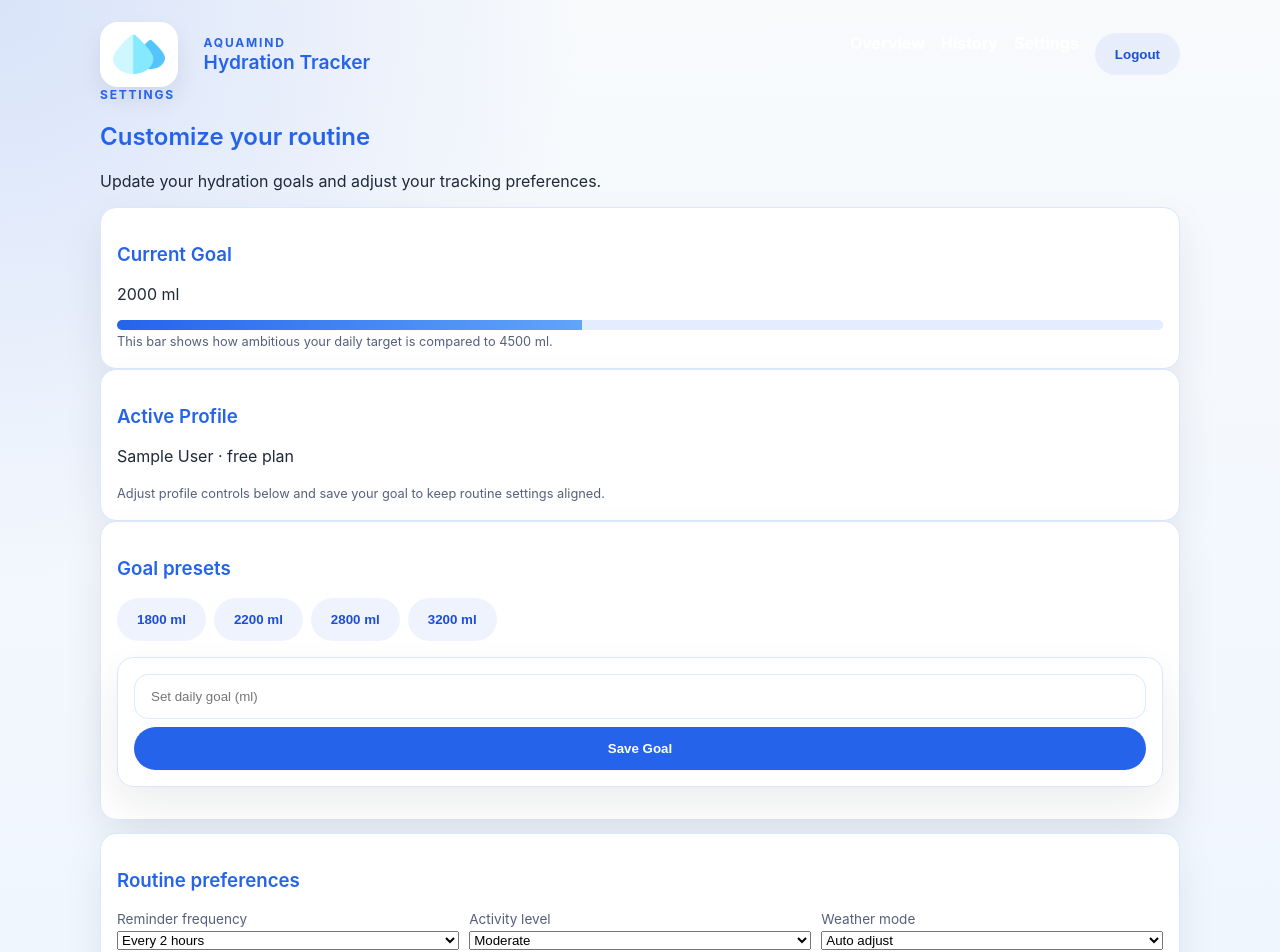
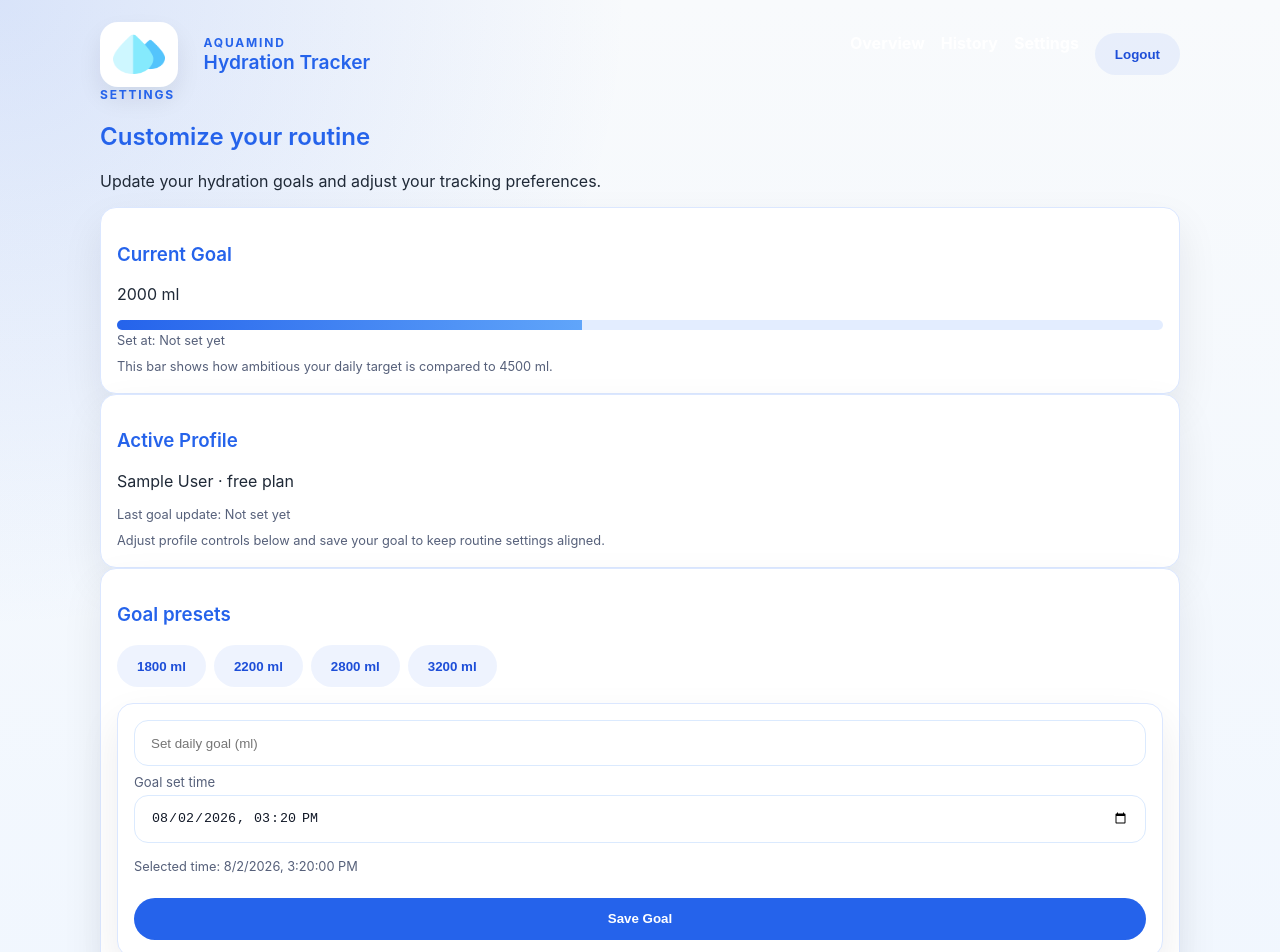
Before and after one commit to alvinkmwangi007-ops/Aquamind, a React (Vite) app in the folder aquamind/client/: page /settings in a window 1280 px wide. Shown: the top 952 px of the page. Built offline with nearby package versions, Linux system fonts and the light colour scheme; no server answers; sample sign-in values are in the browser's storage.

Commit message:
feat(tracking): add goal timestamps, milestone celebration, and history ml scale

```diff
--- a/aquamind/client/src/api.js
+++ b/aquamind/client/src/api.js
@@ -1,5 +1,6 @@
 // API Service with CRUD operations using fetch + error handling
 const API_BASE_URL = import.meta.env.VITE_API_URL || "https://aquamind-3.onrender.com/api";
+const GOAL_RECORDS_KEY = "aquamind_goal_records";
 
 function getStoredUserId() {
   const stored = sessionStorage.getItem("aquamind_user") || localStorage.getItem("aquamind_user");
@@ -27,6 +28,30 @@ export function clearToken() {
 function authHeaders() {
   const token = getToken();
   return token ? { Authorization: `Bearer ${token}` } : {};
+}
+
+function getGoalRecordsMap() {
+  try {
+    return JSON.parse(localStorage.getItem(GOAL_RECORDS_KEY)) || {};
+  } catch {
+    return {};
+  }
+}
+
+function normalizeGoalData(raw, fallbackGoal = 2000) {
+  if (!raw) return { goalAmount: fallbackGoal, set_at: null };
+
+  if (Array.isArray(raw)) {
+    return normalizeGoalData(raw[0], fallbackGoal);
+  }
+
+  if (raw.data && Array.isArray(raw.data)) {
+    return normalizeGoalData(raw.data[0], fallbackGoal);
+  }
+
+  const goalAmount = Number(raw.daily_target_ml || raw.goalAmount || fallbackGoal);
+  const setAt = raw.set_at || raw.setAt || null;
+  return { goalAmount, daily_target_ml: goalAmount, set_at: setAt };
 }
 
 function asPaginated(items, page, perPage) {
@@ -127,34 +152,48 @@ export async function deleteLog(id) {
  * Fetch user's hydration goal
  */
 export async function fetchGoal() {
+  const userId = getStoredUserId();
   try {
     const response = await fetch(`${API_BASE_URL}/goals`, { headers: { ...authHeaders() } });
     if (!response.ok) {
       throw new Error(`Failed to fetch goal: ${response.statusText}`);
     }
-    return response.json();
+    const data = normalizeGoalData(await response.json(), getGoal());
+    if (data.goalAmount) {
+      saveGoalRecord(data.goalAmount, data.set_at || new Date().toISOString(), userId);
+    }
+    return data;
   } catch {
-    return { goalAmount: getGoal(), daily_target_ml: getGoal() };
+    const local = getGoalRecord(userId);
+    return {
+      goalAmount: local.goalAmount,
+      daily_target_ml: local.goalAmount,
+      set_at: local.setAt,
+    };
   }
 }
 
 /**
  * Create or update user's hydration goal
  */
-export async function setGoal(goalAmount) {
+export async function setGoal(goalAmount, setAt = new Date().toISOString()) {
+  const userId = getStoredUserId();
   try {
     const response = await fetch(`${API_BASE_URL}/goals`, {
       method: "POST",
       headers: { "Content-Type": "application/json", ...authHeaders() },
-      body: JSON.stringify({ daily_target_ml: goalAmount }),
+      body: JSON.stringify({ daily_target_ml: goalAmount, set_at: setAt }),
     });
     if (!response.ok) {
       throw new Error(`Failed to set goal: ${response.statusText}`);
     }
-    return response.json();
+    const data = normalizeGoalData(await response.json(), goalAmount);
+    const finalizedSetAt = data.set_at || setAt;
+    saveGoalRecord(data.goalAmount, finalizedSetAt, userId);
+    return { ...data, set_at: finalizedSetAt };
   } catch {
-    saveGoal(goalAmount);
-    return { goalAmount, daily_target_ml: goalAmount };
+    saveGoalRecord(goalAmount, setAt, userId);
+    return { goalAmount, daily_target_ml: goalAmount, set_at: setAt };
   }
 }
 
@@ -226,12 +265,43 @@ export function getLogs() {
  * Save goal to localStorage as fallback
  */
 export function saveGoal(goal) {
-  localStorage.setItem("aquamind_goal", JSON.stringify(goal));
+  saveGoalRecord(goal, new Date().toISOString(), getStoredUserId());
 }
 
 /**
  * Get goal from localStorage as fallback
  */
 export function getGoal() {
-  return JSON.parse(localStorage.getItem("aquamind_goal")) || 2000;
+  return getGoalRecord(getStoredUserId()).goalAmount;
 }
+
+export function saveGoalRecord(goalAmount, setAt, userId = getStoredUserId()) {
+  const records = getGoalRecordsMap();
+  records[String(userId)] = {
+    goalAmount: Number(goalAmount) || 2000,
+    setAt: setAt || new Date().toISOString(),
+  };
+  localStorage.setItem(GOAL_RECORDS_KEY, JSON.stringify(records));
+  localStorage.setItem("aquamind_goal", JSON.stringify(Number(goalAmount) || 2000));
+}
+
+export function getGoalRecord(userId = getStoredUserId()) {
+  const records = getGoalRecordsMap();
+  const record = records[String(userId)];
+  if (record) {
+    return {
+      goalAmount: Number(record.goalAmount) || 2000,
+      setAt: record.setAt || null,
+    };
+  }
+
+  const legacy = JSON.parse(localStorage.getItem("aquamind_goal"));
+  return {
+    goalAmount: Number(legacy) || 2000,
+    setAt: null,
+  };
+}
+
+export function getGoalRecords() {
+  return getGoalRecordsMap();
+}
--- a/aquamind/client/src/components/GoalSetting.jsx
+++ b/aquamind/client/src/components/GoalSetting.jsx
@@ -3,11 +3,17 @@ import { useState } from "react";
 
 export default function GoalSetting({ onSetGoal }) {
   const [goal, setGoal] = useState("");
+  const [setAtInput, setSetAtInput] = useState(() => {
+    const now = new Date();
+    const local = new Date(now.getTime() - now.getTimezoneOffset() * 60000);
+    return local.toISOString().slice(0, 16);
+  });
 
   const handleSubmit = (e) => {
     e.preventDefault();
     if (goal) {
-      onSetGoal(Number(goal));
+      const requestedTime = setAtInput ? new Date(setAtInput).toISOString() : new Date().toISOString();
+      onSetGoal(Number(goal), requestedTime);
       setGoal("");
     }
   };
@@ -20,6 +26,15 @@ export default function GoalSetting({ onSetGoal }) {
         onChange={(e) => setGoal(e.target.value)}
         placeholder="Set daily goal (ml)"
       />
+      <label className="goal-time-field">
+        Goal set time
+        <input
+          type="datetime-local"
+          value={setAtInput}
+          onChange={(e) => setSetAtInput(e.target.value)}
+        />
+      </label>
+      <p className="fine-print">Selected time: {new Date(setAtInput).toLocaleString()}</p>
       <button type="submit">Save Goal</button>
     </form>
   );
--- a/aquamind/client/src/components/pages/Home.jsx
+++ b/aquamind/client/src/components/pages/Home.jsx
@@ -3,13 +3,14 @@ import { useState, useEffect } from "react";
 import Header from "../Header";
 import DailyLogForm from "../DailyLogForm";
 import GoalSetting from "../GoalSetting";
-import { fetchLogs, fetchGoal, createLog, setGoal, getLogs as getLogsLocalStorage, getGoal as getGoalLocalStorage } from "../../api";
+import { fetchLogs, fetchGoal, createLog, setGoal, getLogs as getLogsLocalStorage, getGoalRecord, getGoalRecords } from "../../api";
 import { useAuth } from "../../auth";
 
 export default function Home() {
   const { user, users = [] } = useAuth();
   const [current, setCurrent] = useState(0);
   const [goal, setGoalValue] = useState(2000);
+  const [goalSetAt, setGoalSetAt] = useState(null);
   const [logs, setLogs] = useState([]);
   const [loading, setLoading] = useState(true);
   const [error, setError] = useState(null);
@@ -18,14 +19,17 @@ export default function Home() {
     const loadGoal = async () => {
       try {
         const goalData = await fetchGoal();
-        setGoalValue(goalData.goalAmount || 2000);
+        setGoalValue(goalData.daily_target_ml || goalData.goalAmount || 2000);
+        setGoalSetAt(goalData.set_at || null);
       } catch (err) {
         console.error("Failed to fetch goal:", err);
-        setGoalValue(getGoalLocalStorage());
+        const localGoal = getGoalRecord(user?.id);
+        setGoalValue(localGoal.goalAmount);
+        setGoalSetAt(localGoal.setAt);
       }
     };
     loadGoal();
-  }, []);
+  }, [user?.id]);
 
   useEffect(() => {
     const loadLogs = async () => {
@@ -67,10 +71,11 @@ export default function Home() {
     }
   };
 
-  const handleSetGoal = async (amount) => {
+  const handleSetGoal = async (amount, requestedSetAt) => {
     try {
-      const newGoal = await setGoal(amount);
+      const newGoal = await setGoal(amount, requestedSetAt);
       setGoalValue(newGoal.daily_target_ml || newGoal.goalAmount || amount);
+      setGoalSetAt(newGoal.set_at || requestedSetAt || null);
     } catch (err) {
       setError(err.message || "Could not save goal.");
       setTimeout(() => setError(null), 5000);
@@ -78,8 +83,10 @@ export default function Home() {
   };
 
   const goalPct = Math.min((current / goal) * 100, 100);
+  const completedGoal = goal > 0 && current >= goal;
   const latestLogs = logs.slice(0, 5);
   const allLogs = getLogsLocalStorage();
+  const goalRecords = getGoalRecords();
   const totalsByUserId = allLogs.reduce((acc, entry) => {
     const userId = Number(entry.user_id || 1);
     const amount = Number(entry.amount_ml || entry.amount || 0);
@@ -91,6 +98,8 @@ export default function Home() {
     ...entry,
     total: totalsByUserId[entry.id] || 0,
     width: Math.round(((totalsByUserId[entry.id] || 0) / maxTotal) * 100),
+    goalAmount: Number(goalRecords[String(entry.id)]?.goalAmount || 2000),
+    goalSetAt: goalRecords[String(entry.id)]?.setAt || null,
   }));
 
   return (
@@ -127,6 +136,13 @@ export default function Home() {
         </div>
       </section>
 
+      {completedGoal && (
+        <section className="card congrats-card" role="status" aria-live="polite">
+          <h3>Congratulations, {user?.name || "Hydration Hero"}!</h3>
+          <p>You reached your daily hydration target of {goal} ml.</p>
+        </section>
+      )}
+
       {user?.role === "admin" && (
         <section className="admin-panel card">
           <div className="summary-head">
@@ -153,7 +169,10 @@ export default function Home() {
                 <div className="user-bar-row" key={entry.id}>
                   <div className="user-meta">
                     <strong>{entry.name}</strong>
-                    <span>{entry.role}</span>
+                    <span>{entry.role} · goal {entry.goalAmount} ml</span>
+                    <span>
+                      Set at: {entry.goalSetAt ? new Date(entry.goalSetAt).toLocaleString() : "Not set"}
+                    </span>
                   </div>
                   <div className="bar-track">
                     <div className="bar-fill" style={{ width: `${entry.width}%` }} />
@@ -199,6 +218,7 @@ export default function Home() {
             <div className="goal-bar-fill" style={{ width: `${Math.min((goal / 4500) * 100, 100)}%` }} />
           </div>
           <p className="goal-bar-caption">Current target: {goal} ml</p>
+          <p className="goal-time">Goal set time: {goalSetAt ? new Date(goalSetAt).toLocaleString() : "Not set yet"}</p>
           <GoalSetting onSetGoal={handleSetGoal} />
           <p className="fine-print">Fine-tune your target based on routine, weather, and activity intensity.</p>
         </div>
--- a/aquamind/client/src/components/pages/Settings.jsx
+++ b/aquamind/client/src/components/pages/Settings.jsx
@@ -2,12 +2,13 @@
 import { useState, useEffect } from "react";
 import Header from "../Header";
 import GoalSetting from "../GoalSetting";
-import { fetchGoal, setGoal, getGoal as getGoalLocalStorage } from "../../api";
+import { fetchGoal, setGoal, getGoalRecord } from "../../api";
 import { useAuth } from "../../auth";
 
 export default function Settings() {
   const { user } = useAuth();
   const [goal, setGoalValue] = useState(2000);
+  const [goalSetAt, setGoalSetAt] = useState(null);
   const [loading, setLoading] = useState(true);
   const [error, setError] = useState(null);
   const [profile, setProfile] = useState({
@@ -22,22 +23,26 @@ export default function Settings() {
       setError(null);
       try {
         const goalData = await fetchGoal();
-        setGoalValue(goalData.goalAmount || 2000);
+        setGoalValue(goalData.daily_target_ml || goalData.goalAmount || 2000);
+        setGoalSetAt(goalData.set_at || null);
       } catch (err) {
         console.error("Failed to fetch goal:", err);
         setError(err.message || "Failed to load goal");
-        setGoalValue(getGoalLocalStorage());
+        const fallback = getGoalRecord(user?.id);
+        setGoalValue(fallback.goalAmount);
+        setGoalSetAt(fallback.setAt);
       } finally {
         setLoading(false);
       }
     };
     loadGoal();
-  }, []);
+  }, [user?.id]);
 
-  const handleSetGoal = async (amount) => {
+  const handleSetGoal = async (amount, requestedSetAt) => {
     try {
-      const newGoal = await setGoal(amount);
+      const newGoal = await setGoal(amount, requestedSetAt);
       setGoalValue(newGoal.daily_target_ml || newGoal.goalAmount || amount);
+      setGoalSetAt(newGoal.set_at || requestedSetAt || null);
     } catch (err) {
       setError(err.message || "Could not save goal.");
       setTimeout(() => setError(null), 5000);
@@ -45,7 +50,7 @@ export default function Settings() {
   };
 
   const applyPreset = (amount) => {
-    handleSetGoal(amount);
+    handleSetGoal(amount, new Date().toISOString());
   };
 
   const updateProfile = (key, value) => {
@@ -69,11 +74,13 @@ export default function Settings() {
           <div className="goal-bar-track" aria-label="Current goal bar graph">
             <div className="goal-bar-fill" style={{ width: `${Math.min((goal / 4500) * 100, 100)}%` }} />
           </div>
+          <p className="goal-time">Set at: {goalSetAt ? new Date(goalSetAt).toLocaleString() : "Not set yet"}</p>
           <small className="fine-print">This bar shows how ambitious your daily target is compared to 4500 ml.</small>
         </div>
         <div className="stat-card card">
           <h3>Active Profile</h3>
           <p>{user?.name || "Member"} · {user?.plan || "free"} plan</p>
+          <p className="goal-time">Last goal update: {goalSetAt ? new Date(goalSetAt).toLocaleString() : "Not set yet"}</p>
           <small className="fine-print">Adjust profile controls below and save your goal to keep routine settings aligned.</small>
         </div>
       </div>
@@ -95,10 +102,10 @@ export default function Settings() {
               <GoalSetting onSetGoal={handleSetGoal} />
             </div>
 
-            <div className="card">
+            <div className="card routine-card">
               <h3>Routine preferences</h3>
               <div className="settings-controls">
-                <label>
+                <label className="pref-field">
                   Reminder frequency
                   <select value={profile.reminderWindow} onChange={(e) => updateProfile("reminderWindow", e.target.value)}>
                     <option value="hourly">Hourly</option>
@@ -106,7 +113,7 @@ export default function Settings() {
                     <option value="every-3-hours">Every 3 hours</option>
                   </select>
                 </label>
-                <label>
+                <label className="pref-field">
                   Activity level
                   <select value={profile.activityLevel} onChange={(e) => updateProfile("activityLevel", e.target.value)}>
                     <option value="low">Low</option>
@@ -114,7 +121,7 @@ export default function Settings() {
                     <option value="high">High</option>
                   </select>
                 </label>
-                <label>
+                <label className="pref-field">
                   Weather mode
                   <select value={profile.weatherMode} onChange={(e) => updateProfile("weatherMode", e.target.value)}>
                     <option value="auto">Auto adjust</option>
--- a/aquamind/client/src/styles.css
+++ b/aquamind/client/src/styles.css
@@ -664,6 +664,26 @@ input:disabled {
   color: var(--muted);
 }
 
+.goal-time {
+  margin: 0.15rem 0 0.45rem;
+  color: var(--muted);
+  font-size: 0.8rem;
+}
+
+.congrats-card {
+  border-color: #b8efcc;
+  background: linear-gradient(130deg, #effff5, #ffffff);
+}
+
+.congrats-card h3 {
+  color: #0e8a52;
+  margin-bottom: 0.3rem;
+}
+
+.congrats-card p {
+  color: #2f6f52;
+}
+
 .admin-users {
   margin-top: 0.75rem;
   display: grid;
@@ -725,6 +745,27 @@ input:disabled {
   padding: 0.45rem;
 }
 
+.line-chart-body {
+  display: grid;
+  grid-template-columns: auto 1fr;
+  gap: 0.45rem;
+  align-items: stretch;
+}
+
+.y-scale {
+  display: grid;
+  align-content: space-between;
+  justify-items: end;
+  min-width: 48px;
+  padding: 0.35rem 0;
+}
+
+.y-scale span {
+  font-size: 0.72rem;
+  color: var(--muted);
+  line-height: 1;
+}
+
 .line-chart-labels {
   display: grid;
   grid-template-columns: repeat(7, minmax(0, 1fr));
@@ -757,6 +798,61 @@ input:disabled {
   gap: 0.3rem;
   color: var(--muted);
   font-size: 0.85rem;
+}
+
+.goal-time-field {
+  display: grid;
+  gap: 0.3rem;
+  color: var(--muted);
+  font-size: 0.82rem;
+}
+
+.routine-card {
+  background: linear-gradient(145deg, #ffffff, #f6f9ff);
+}
+
+.pref-field {
+  border: 1px solid var(--line-soft);
+  border-radius: 12px;
+  background: #ffffff;
+  padding: 0.65rem;
+  gap: 0.45rem;
+  box-shadow: 0 4px 12px rgba(28, 45, 87, 0.06);
+}
+
+.pref-field select {
+  background: #f9fbff;
+  border-color: #d4e2ff;
+}
+
+.pref-field:hover {
+  border-color: #b7ceff;
+}
+
+.nav-link {
+  display: inline-flex;
+  align-items: center;
+  gap: 0.4rem;
+  padding: 0.35rem 0.55rem;
+  border-radius: 10px;
+}
+
+.nav-link:hover {
+  background: rgba(37, 99, 235, 0.09);
+}
+
+.nav-icon {
+  width: 1.1rem;
+  height: 1.1rem;
+  display: inline-flex;
+  align-items: center;
+  justify-content: center;
+  color: #1d4ed8;
+}
+
+.nav-icon svg {
+  width: 100%;
+  height: 100%;
 }
 
 @media (max-width: 980px) {
```
Also changed, not shown: aquamind/client/src/components/pages/History.jsx (+11 -3 lines).
